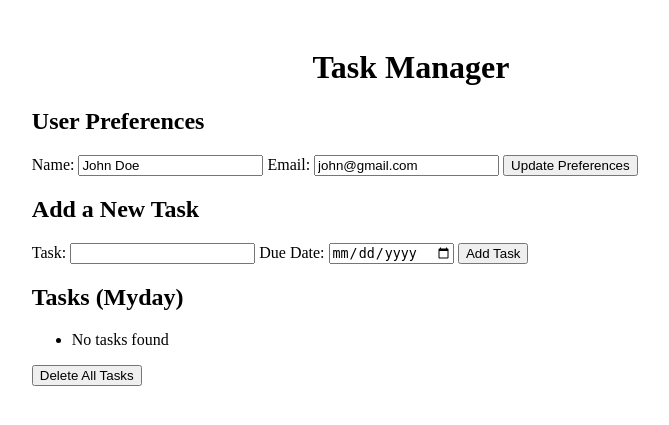
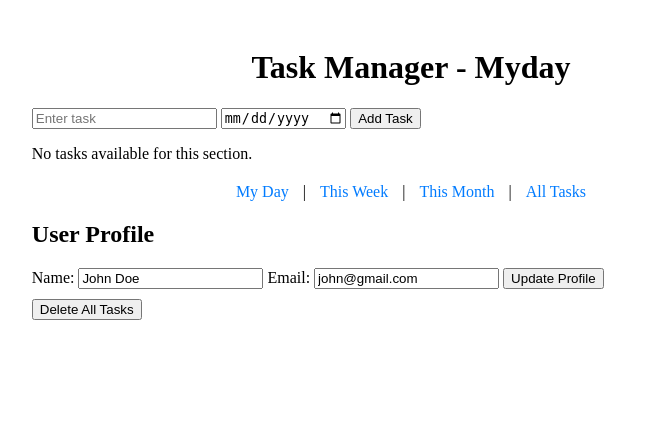
Before and after one commit to navikris/Procastinator, a Flask app: page / in a window 1280 px wide. Shown: the top 425 px of the page, without its empty margins (229-898 px from the left). Run offline with Flask 3, Linux system fonts and the light colour scheme.

Commit message:
updating the html

```diff
--- a/templates/index.html
+++ b/templates/index.html
@@ -3,75 +3,74 @@
 <head>
     <meta charset="UTF-8">
     <meta name="viewport" content="width=device-width, initial-scale=1.0">
-    <title>Task Manager</title>
+    <title>Task Manager - {{ section.capitalize() }}</title>
     <link rel="stylesheet" href="{{ url_for('static', filename='styles.css') }}">
 </head>
 <body>
     <div class="container">
-        <h1>Task Manager</h1>
+        <h1>Task Manager - {{ section.capitalize() }}</h1>
 
-        <!-- User Preferences -->
-        <div class="user-preferences">
-            <h2>User Preferences</h2>
-            <form method="POST" action="{{ url_for('update_preferences') }}">
-                <label for="name">Name:</label>
-                <input type="text" id="name" name="name" value="{{ user_preferences['name'] }}">
+        <!-- Form to Add Task -->
+        <form action="{{ url_for('add_task') }}" method="POST" class="task-form">
+            <input type="text" name="todo" placeholder="Enter task" required>
+            <input type="date" name="duedate" required>
+            <button type="submit">Add Task</button>
+        </form>
 
-                <label for="email">Email:</label>
-                <input type="email" id="email" name="email" value="{{ user_preferences['email'] }}">
-
-                <button type="submit">Update Preferences</button>
-            </form>
+        <!-- Task List based on section -->
+        <div id="TaskContainer">
+            {% if tasks %}
+                {% for task in tasks %}
+                <div class="task">
+                    <form action="{{ url_for('toggle_task', task_id=task.id) }}" method="POST" class="toggle-task-form">
+                        <input type="checkbox" name="completed" onchange="this.form.submit()" {% if task.completed %} checked {% endif %}>
+                        <span class="task-text" {% if task.completed %} style="text-decoration: line-through;" {% endif %}>
+                            {{ task.text }}
+                        </span>
+                    </form>
+                    <p class="task-date">Due: {{ task.date }}</p>
+                    <form action="{{ url_for('delete_task', task_id=task.id) }}" method="POST" class="delete-task-form">
+                        <button type="submit">Delete</button>
+                    </form>
+                </div>
+                {% endfor %}
+            {% else %}
+                <p>No tasks available for this section.</p>
+            {% endif %}
         </div>
 
-        <!-- Task Input Form -->
-        <div class="task-input">
-            <h2>Add a New Task</h2>
-            <form method="POST" action="{{ url_for('add_task') }}">
-                <label for="todo">Task:</label>
-                <input type="text" id="todo" name="todo" required>
-
-                <label for="duedate">Due Date:</label>
-                <input type="date" id="duedate" name="duedate" required>
-
-                <button type="submit">Add Task</button>
-            </form>
+        <!-- Links for Sections -->
+        <div class="sections">
+            <a href="{{ url_for('home', section='myDay') }}">My Day</a> |
+            <a href="{{ url_for('home', section='thisWeek') }}">This Week</a> |
+            <a href="{{ url_for('home', section='thisMonth') }}">This Month</a> |
+            <a href="{{ url_for('home', section='other') }}">All Tasks</a>
         </div>
 
-        <!-- Task List -->
-        <div class="task-list">
-            <h2>Tasks ({{ section.capitalize() }})</h2>
-            <ul>
-                {% for task in tasks %}
-                    <li class="{{ 'completed' if task['completed'] else '' }}">
-                        {{ task['text'] }} - Due: {{ task['date'] }}
-                        <form method="POST" action="{{ url_for('toggle_task', task_id=task['id']) }}">
-                            <button type="submit">{{ 'Mark Incomplete' if task['completed'] else 'Mark Complete' }}</button>
-                        </form>
-                        <form method="POST" action="{{ url_for('delete_task', task_id=task['id']) }}">
-                            <button type="submit">Delete</button>
-                        </form>
-                    </li>
-                {% else %}
-                    <li>No tasks found</li>
-                {% endfor %}
-            </ul>
-        </div>
-
-        <!-- Procrastination Messages -->
+        <!-- Procrastination Messages (from QA_Agent) -->
         {% if procrastination_messages %}
-        <div class="procrastination-messages">
-            <h2>Procrastination Tips</h2>
+        <div class="procrastination-alerts">
+            <h2>Friendly Reminders:</h2>
             <ul>
                 {% for message in procrastination_messages %}
-                    <li>{{ message }}</li>
+                <li>{{ message }}</li>
                 {% endfor %}
             </ul>
         </div>
         {% endif %}
 
-        <!-- Delete All Tasks Button -->
-        <form method="POST" action="{{ url_for('delete_all_tasks') }}">
+        <!-- User Preferences -->
+        <div class="user-preferences">
+            <h2>User Profile</h2>
+            <form action="{{ url_for('update_preferences') }}" method="POST">
+                <label>Name: <input type="text" name="name" value="{{ user_preferences.name }}"></label>
+                <label>Email: <input type="email" name="email" value="{{ user_preferences.email }}"></label>
+                <button type="submit">Update Profile</button>
+            </form>
+        </div>
+
+        <!-- Button to Delete All Tasks -->
+        <form action="{{ url_for('delete_all_tasks') }}" method="POST">
             <button class="delete-all-btn" type="submit">Delete All Tasks</button>
         </form>
     </div>
```
